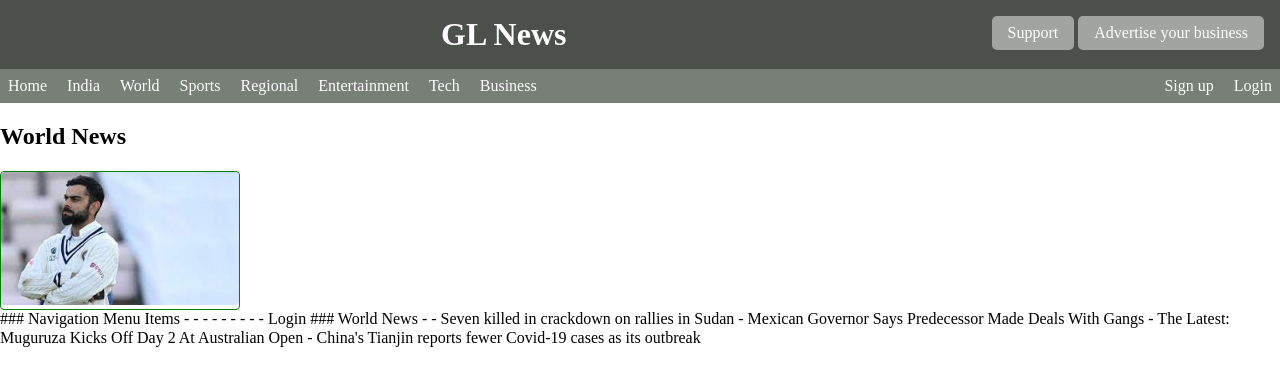
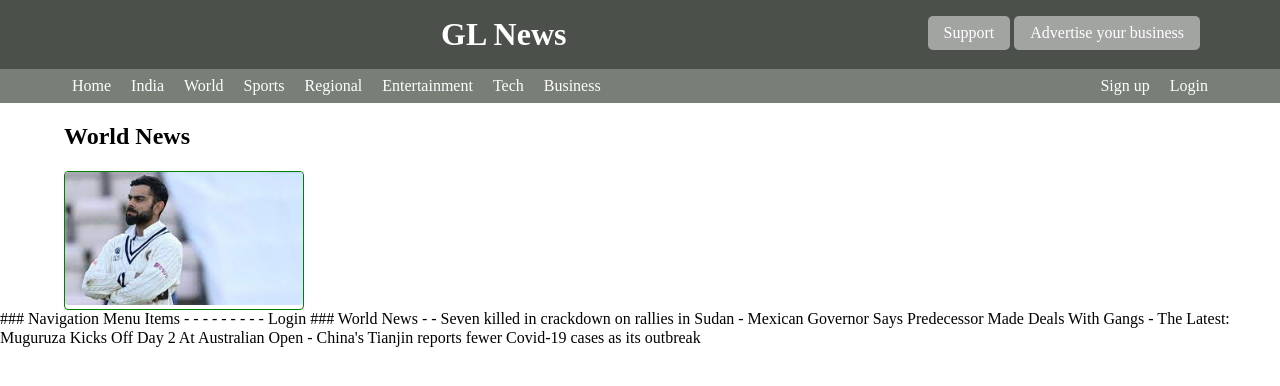
Before and after one commit to puranik3/gl-fsd-jan-apr-2022, a plain HTML site: page news-website/index.html in a window 1280 px wide. Drawn offline with Linux system fonts and the light colour scheme.

Commit message:
added margins for left/right using container class

```diff
--- a/news-website/css/app.css
+++ b/news-website/css/app.css
@@ -2,3 +2,7 @@
     /* width settings will include space for padding and border */
     box-sizing: border-box;
 }
+
+.container {
+    margin: 0 4em;
+}
--- a/news-website/css/index.css
+++ b/news-website/css/index.css
@@ -19,6 +19,7 @@
     bottom: 0px;
     padding: 0.5em;
     text-align: center;
+    color: initial; /* initial value for a property sets it to its default value */
     background-color: rgba( 128, 128, 128, 0.6 );
 }
 
--- a/news-website/index.html
+++ b/news-website/index.html
@@ -13,6 +13,7 @@
     <body>
         <nav>
             <div class="banner">
+                <div class="container">
                     <h1 class="page-title">
                         GL News
                     </h1>
@@ -21,7 +22,9 @@
                         <button>Advertise your business</button>
                     </span>
                 </div>
+            </div>
             <div class="main-menu">
+                <div class="container">
                     <ul class="news-links">
                         <li><a href="#">Home</a></li>
                         <li><a href="#">India</a></li>
@@ -38,17 +41,18 @@
                         <li><a href="#">Login</a></li>
                     </ul>
                 </div>
+            </div>
         </nav>
 
-        <main>
+        <main class="container">
             <section id="world-news">
                 <h2>World News</h2>
 
                 <div class="news-gallery">
-                    <div class="news-item">
+                    <a href="news-details.html" class="news-item">
                         <img src="images/world-news/01.jpg" alt="Resignation of captaincy (Serious-looking Virat)" class="news-item-image" />
                         <div class="news-title">Resignation of captaincy</div>
-                    </div>
+                    </a>
                     <!-- more news items will be added -->
                 </div>
             </section>
```
Lines whose indentation alone changed are shown as unchanged.
